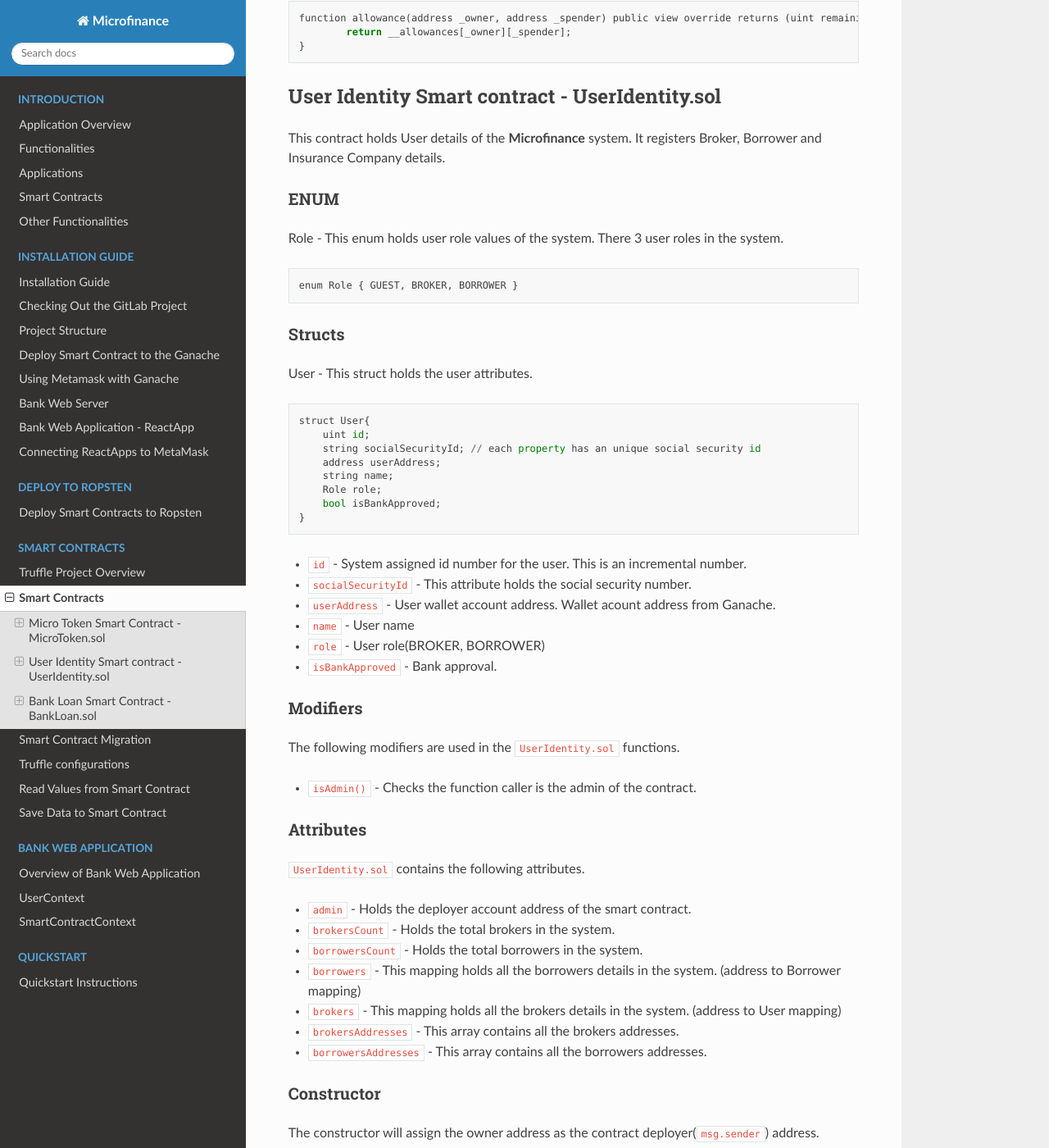
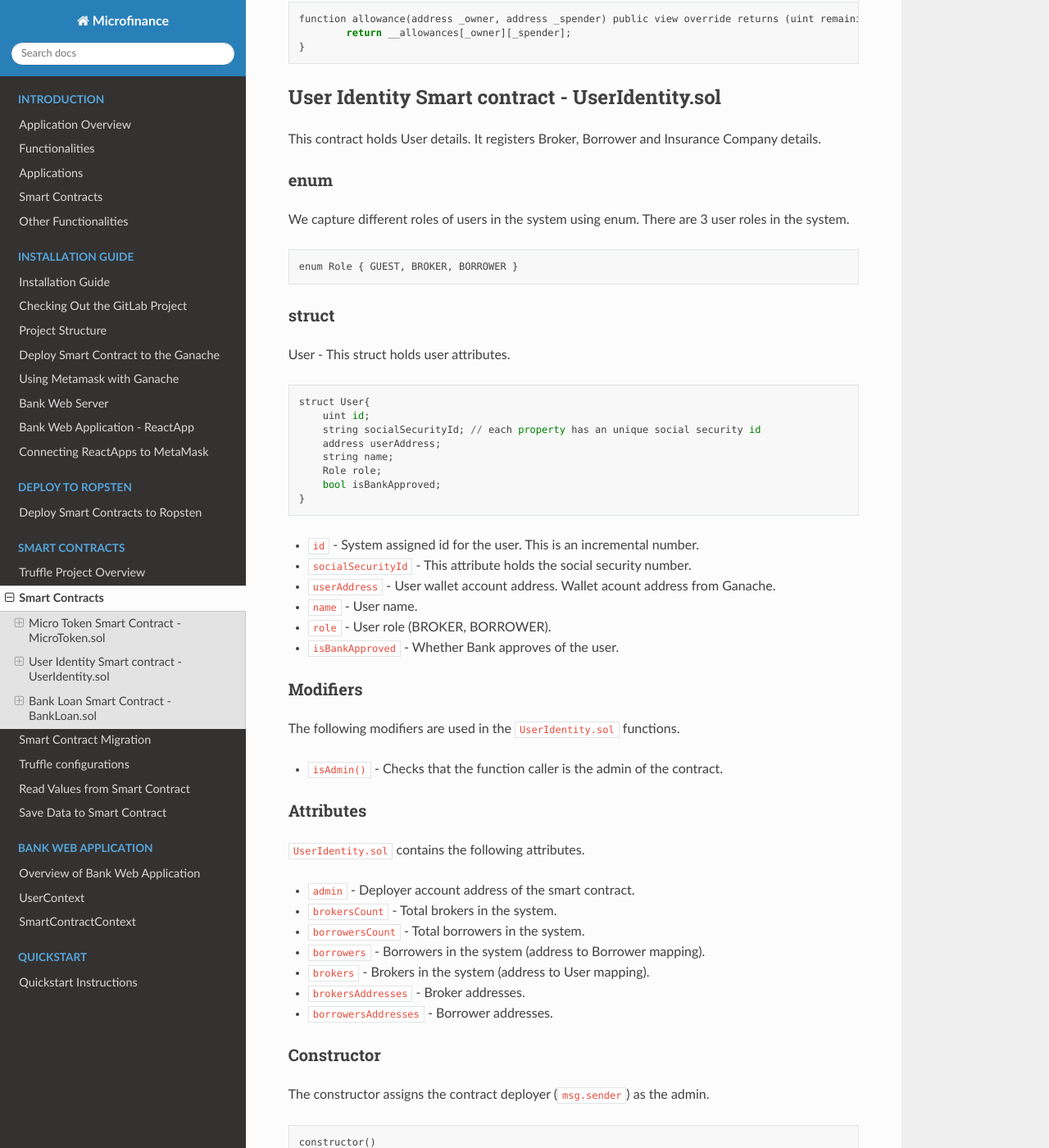
Before and after one commit to NivedithaKarthikeyan/LandregistryApp, a Sphinx documentation site: the page built from docs/source/blockchain/smartContracts.rst, in a window 1280 px wide and 1400 px high, scrolled down 3217 px. Shown: the whole window at 82% size. Built offline with Sphinx 7.4.7 and the Read the Docs theme 2.0.0, drawn with Linux system fonts in a browser that asks for light colours; some of the changed text lies outside the part shown.

Commit message:
Update docs/source/blockchain/smartContracts.rst

```diff
--- a/docs/source/blockchain/smartContracts.rst
+++ b/docs/source/blockchain/smartContracts.rst
@@ -68,7 +68,7 @@ from the `github IERC20 repo <https://github.com/OpenZeppelin/openzeppelin-contr
 totalSupply
 ^^^^^^^^^^^
 
-This function returns the ``__totalSupply`` of the token.
+Returns the ``__totalSupply`` of the token.
 It is a public function: ::
 
     function totalSupply() public pure override returns (uint _totalSupply) {
@@ -78,7 +78,7 @@ It is a public function: ::
 balanceOf
 ^^^^^^^^^
 
-This function returns the token balance of given account. An account address should be passed as a parameter to this function.
+Returns the token balance of given account. An account address should be passed as a parameter to this function.
 It is a public function: ::
 
     function balanceOf(address _addr) public view override returns (uint balance) {
@@ -88,7 +88,7 @@ It is a public function: ::
 transfer
 ^^^^^^^^
 
-This function transfers tokens from one account to another.
+Transfers tokens from one account to another.
 Tokens are transferred from the caller's (``msg.sender``) account. ``_to`` is the receiving account and ``_value `` is the token amount.
 This function returns true if transfer is successful and false otherwise. ::
 
@@ -104,7 +104,7 @@ This function returns true if transfer is successful and false otherwise. ::
 transferFrom
 ^^^^^^^^^^^^
 
-This functions transfer tokens from one account to another via a third-party account.
+Transfer tokens from one account to another via a third-party account.
 Sender's account address is the ``_from`` parameter and receiver's account address is the ``_to`` parameter.
 Token amount is the ``_value`` parameter.
 Note the various conditions it checks before performing the transfer.
@@ -139,29 +139,31 @@ This function returns ``true`` if it is successful. ::
 allowance
 ^^^^^^^^^
 
-This function returns the remaining token allowance from ``_owner`` to ``_spender``,
+Returns the remaining token allowance from ``_owner`` to ``_spender``,
 the two account addresses passed as parameters to the function. ::
 
     function allowance(address _owner, address _spender) public view override returns (uint remaining) {
             return __allowances[_owner][_spender];
     }
 
+
+
 User Identity Smart contract - UserIdentity.sol
 ------------------------------------------------
 
-This contract holds  User details of the **Microfinance** system. It  registers  Broker, Borrower and Insurance Company details.
+This contract holds User details. It  registers  Broker, Borrower and Insurance Company details.
 
-ENUM
+enum
 ~~~~
 
-Role - This enum holds user role values of the system. There 3 user roles in the system. ::
+We capture different roles of users in the system using enum.  There are 3 user roles in the system. ::
 
     enum Role { GUEST, BROKER, BORROWER }
 
-Structs
+struct
 ~~~~~~~
 
-User - This struct holds the user attributes. ::
+User - This struct holds user attributes. ::
 
     struct User{
         uint id;
@@ -172,39 +174,39 @@ User - This struct holds the user attributes. ::
         bool isBankApproved;
     }
 
-* ``id`` - System assigned id number for the user. This is an incremental number.
+* ``id`` - System assigned id  for the user. This is an incremental number.
 * ``socialSecurityId`` - This attribute holds the social security number.
 * ``userAddress`` - User wallet account address. Wallet acount address from Ganache.
-* ``name`` - User name
-* ``role`` - User role(BROKER, BORROWER)
-* ``isBankApproved`` - Bank approval.
+* ``name`` - User name.
+* ``role`` - User role (BROKER, BORROWER).
+* ``isBankApproved`` - Whether Bank approves of the user.
 
 Modifiers
 ~~~~~~~~~
 
 The following modifiers are used in the ``UserIdentity.sol`` functions.
 
-* ``isAdmin()`` - Checks the function caller is the admin of the contract.
+* ``isAdmin()`` - Checks that the function caller is the admin of the contract.
 
 Attributes
 ~~~~~~~~~~
 
 ``UserIdentity.sol`` contains the following attributes.
 
-* ``admin`` - Holds the deployer account address of the smart contract.
-* ``brokersCount`` - Holds the total brokers in the system.
-* ``borrowersCount`` - Holds the total borrowers in the system.
+* ``admin`` - Deployer account address of the smart contract.
+* ``brokersCount`` - Total brokers in the system.
+* ``borrowersCount`` - Total borrowers in the system.
 
-* ``borrowers`` - This mapping holds all the borrowers details in the system. (address to Borrower mapping)
-* ``brokers`` - This mapping holds all the brokers details in the system. (address to User mapping)
+* ``borrowers`` - Borrowers  in the system (address to Borrower mapping).
+* ``brokers`` - Brokers  in the system (address to User mapping).
 
-* ``brokersAddresses`` - This array contains all the brokers addresses.
-* ``borrowersAddresses`` - This array contains all the borrowers addresses.
+* ``brokersAddresses`` - Broker addresses.
+* ``borrowersAddresses`` - Borrower addresses.
 
 Constructor
 ~~~~~~~~~~~
 
-The constructor will assign the owner address as the contract deployer(``msg.sender``) address. ::
+The constructor assigns the contract deployer (``msg.sender``) as the admin. ::
 
     constructor()
     {
@@ -218,7 +220,7 @@ Functions
 addBroker
 ^^^^^^^^^
 
-This function adds the new Broker account to the system. ::
+Adds new Broker account to the system: ::
 
     function addBroker(string memory _socialSecurityId, address _address, string memory _name)
         public isAdmin()
@@ -234,7 +236,7 @@ Modifiers:
 addBorrower
 ^^^^^^^^^^^
 
-This function adds the new Borrower account to the system. ::
+Adds new Borrower account to the system: ::
 
     function addBorrower(string memory _socialSecurityId, address _address, string memory _name)
         public isAdmin()
@@ -250,7 +252,7 @@ Modifiers:
 verifyIsBroker
 ^^^^^^^^^^^^^^
 
-This function verifies given account address is a Broker account or not. ::
+Verifies whether the given account address is a Broker account or not. ::
 
     function verifyIsBroker(address _address) public view returns(bool)
 
@@ -258,12 +260,12 @@ Parameters:
     * ``_address`` - The account address of the user
 
 This function is used by other smart contracts to verify a Broker account.
-This function will return ``true`` if brokers exists on the given address or ``false`` otherwise.
+It returns ``true`` if the broker exists on the given address or ``false`` otherwise.
 
 verifyIsBorrower
 ^^^^^^^^^^^^^^^^^
 
-This function verifies given account address is a Borrower account or not. ::
+Verifies whether the given account address is a Borrower account or not. ::
 
     function verifyIsBorrower(address _address) public view returns(bool)
 
@@ -271,12 +273,12 @@ Parameters:
     * ``_address`` - The account address of the user
 
 This function is used by other smart contracts to verify a Borrower account.
-This function will return ``true`` if Borrower exists on the given address or ``false`` otherwise.
+It returns ``true`` if the Borrower exists on the given address or ``false`` otherwise.
 
 getAllBrokers
 ^^^^^^^^^^^^^
 
-This function returns all the Brokers as an array. ::
+Returns all the Brokers as an array. ::
 
     function getAllBrokers() public view returns (User[] memory)
 
@@ -286,29 +288,29 @@ Return:
 getAllBorrowers
 ^^^^^^^^^^^^^^^
 
-This functions returns all the Borrowers as an array. ::
+Returns all the Borrowers as an array. ::
 
     function getAllBorrowers() public view returns (User[] memory)
 
 Return:
     * ``User []`` - Return all Borrowers as an array.
 
+
 Bank Loan Smart Contract - BankLoan.sol
 ---------------------------------------
 
-This smart contract stores the Bank Loan details.
+This smart contract stores Bank Loan details.
 The Bank is the owner of this smart contract.
-The following sections describe the components of the smart contract.
 
 State Transition Diagram of The Bank Loan
 ~~~~~~~~~~~~~~~~~~~~~~~~~~~~~~~~~~~~~~~~~
 
 The following diagram shows the state transition of a Bank Loan.
-We follow this state transition diagram to implement the Bank Loan state changes in ``BankLoan`` smart contract.
+We use this state transition diagram to implement Bank Loan state changes in the ``BankLoan`` smart contract.
 
 .. image:: ../images/state_transition_bank_loan.png
 
-ENUM
+enum
 ~~~~
 
 1. LoanState - This enum holds individual loan states. There are 14 loan states. ::
@@ -324,20 +326,20 @@ ENUM
         CLOSE
     }
 
-* ``REQUESTED`` - Initial state of a loan. Broker request a loan.
-* ``BORROWER_SIGNED`` -Borrower agreed for the Loan.
-* ``BANK_APPROVED`` - Bank approved the Loan
-* ``BANK_REJECTED`` - Bank rejected the Loan
-* ``PAID_TO_BROKER`` - Bank paid the Broker fee.
-* ``ONGOING`` - Bank transfer tokens to the Borrower's account.
-* ``DEFAULT`` - Borrower unable to pay back the Loan.
+* ``REQUESTED`` - Initial state of a loan. Broker requests a loan on behalf of a Borrower.
+* ``BORROWER_SIGNED`` - Borrower agrees to the Loan.
+* ``BANK_APPROVED`` - Bank approves the Loan
+* ``BANK_REJECTED`` - Bank rejects the Loan
+* ``PAID_TO_BROKER`` - Bank gives fee to Broker.
+* ``ONGOING`` - Bank transfers tokens to the Borrower's account.
+* ``DEFAULT`` - Borrower is unable to pay back the Loan.
 * ``CLOSE`` - Borrower paid back the Loan.
 
 
-Structs
+struct
 ~~~~~~~
 
-1. Loan - This struct holds the Loan attributes. ::
+1. Loan - This structure holds Loan attributes. ::
 
     struct Loan
     {
@@ -353,26 +355,26 @@ Structs
         bool isBorrowerSigned;
     }
 
-* ``id`` - Loan Id
-* ``amount`` - Loan amount
+* ``id`` - Loan Id.
+* ``amount`` - Loan amount.
 * ``months`` - Loan duration in months.
-* ``interest`` - Loan interest
-* ``planId`` - Loan plan Id
-* ``state`` - Current state of the loan
+* ``interest`` - Loan interest.
+* ``planId`` - Loan plan Id.
+* ``state`` - Current state of the loan.
 * ``broker`` - Address of the Broker who applied the Loan.
-* ``borrower`` - Address of the Borrower of the Loan
-* ``bankApprove`` - Status of the Bank approval for the Loan
+* ``borrower`` - Address of the Borrower of the Loan.
+* ``bankApprove`` - Status of the Bank approval for the Loan.
 * ``isBorrowerSigned`` - Borrower Signed status.
 
 Events
 ~~~~~~
 
-These events were defined in the ``BankLoan`` smart contract.
+These events are defined in the ``BankLoan`` smart contract.
 
 loanRequest
 ^^^^^^^^^^^
 
-This event will emit when Broker create a loan request. ::
+This event will be emitted when Broker creates a loan request. ::
 
     event loanRequest(
         uint id,
@@ -388,16 +390,16 @@ This event will emit when Broker create a loan request. ::
     );
 
 Parameters:
-    * ``id`` -  Loan Id
-    * ``amount`` - Loan amount
-    * ``months`` - Duration of the loan
-    * ``interest`` - Loan interest
-    * ``planId`` - Loan plan id
-    * ``state`` - Current state of the loan
-    * ``broker`` - Broker of the loan
-    * ``borrower`` - Borrower address of the loan
-    * ``bankApprove`` - Bank approval status
-    * ``isBorrowerSigned`` - Borrower signed status
+    * ``id`` -  Loan Id.
+    * ``amount`` - Loan amount.
+    * ``months`` - Duration of the loan.
+    * ``interest`` - Loan interest.
+    * ``planId`` - Loan plan Id.
+    * ``state`` - Current state of the loan.
+    * ``broker`` - Broker of the loan.
+    * ``borrower`` - Borrower address of the loan.
+    * ``bankApprove`` - Bank approval status.
+    * ``isBorrowerSigned`` - Borrower signed status.
 
 
 Modifiers
@@ -405,8 +407,8 @@ Modifiers
 
 The following modifiers are used in the ``BankLoan.sol`` functions.
 
-* ``isAdmin()`` - Checks the function callers is the owner of the smart contract.
-* ``isBroker()`` - Checks the functiona caller is registered as a Broker in the system.
+* ``isAdmin()`` - Checks whether the function caller is the owner of the smart contract.
+* ``isBroker()`` - Checks whether the function caller is registered as a Broker in the system.
 * ``isLoanBorrower(uint _loanId)`` - Checks the function callers is the Borrower of the given Loan.
 * ``isValidLoan(uint _loanId)`` - Checks Loan exists in the system.
 * ``isLoanIn(uint _loanId, LoanState _state)`` - Checks the given Loan is in given Loan State.
```
